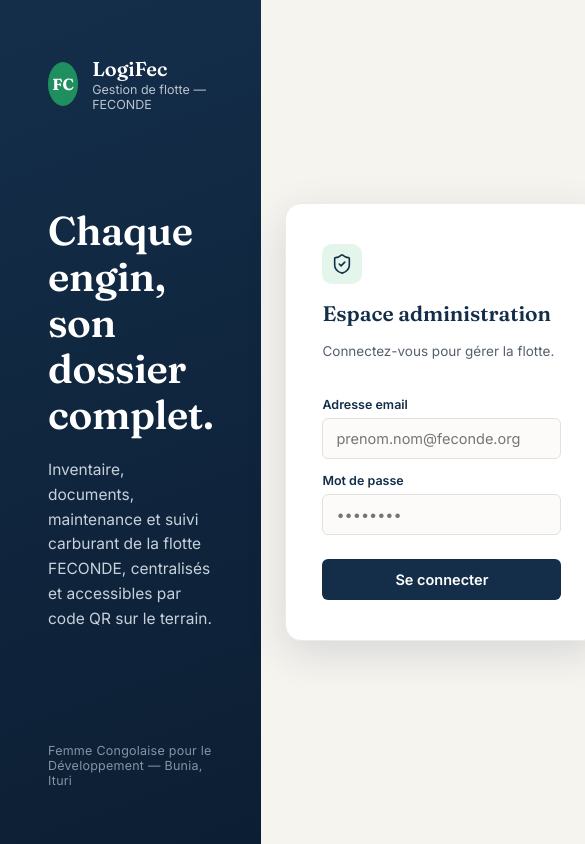
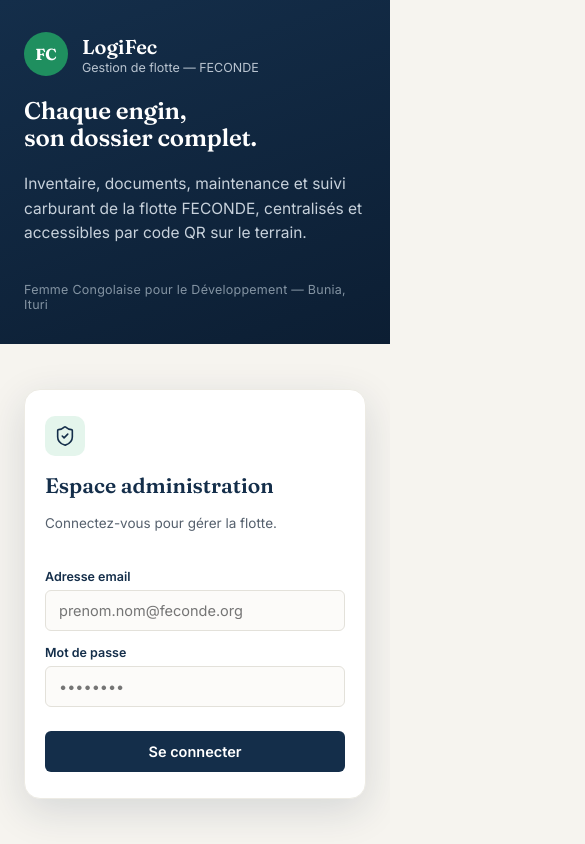
Before and after one commit to olivierkamali9-blip/logifec-feconde, a React (Vite) app: page /login in a window 390 px wide. Shown: the top 844 px of the page, 585 px wide, since content can reach past the window. Built offline with nearby package versions, Linux system fonts and the light colour scheme; no server answers.

Commit message:
Rendre l'app responsive (mobile, tablette, desktop)

```diff
--- a/index.html
+++ b/index.html
@@ -4,7 +4,7 @@
     <meta charset="UTF-8" />
     <link rel="icon" type="image/svg+xml" href="/favicon.svg" />
     <meta name="viewport" content="width=device-width, initial-scale=1.0" />
-    <title>logifec</title>
+    <title>LogiFec — Gestion de flotte FECONDE</title>
   </head>
   <body>
     <div id="root"></div>
--- a/src/components/AdminLayout.jsx
+++ b/src/components/AdminLayout.jsx
@@ -19,9 +19,9 @@
   ]
 
   return (
-    <div style={styles.wrap}>
-      <aside style={styles.sidebar}>
-        <div style={styles.brand}>
+    <div style={styles.wrap} className="lf-admin-wrap">
+      <aside style={styles.sidebar} className="lf-sidebar">
+        <div style={styles.brand} className="lf-sidebar-brand">
           <div style={styles.logoCircle}>FC</div>
           <div>
             <div style={styles.brandName}>LogiFec</div>
@@ -29,24 +29,29 @@
           </div>
         </div>
 
-        <nav style={styles.nav}>
+        <nav style={styles.nav} className="lf-sidebar-nav">
           {navItems.map(({ to, icon: Icon, label, end }) => (
             <NavLink
               key={to}
               to={to}
               end={end}
+              className="lf-nav-item"
               style={({ isActive }) => ({
                 ...styles.navItem,
                 ...(isActive ? styles.navItemActive : {}),
               })}
             >
               <Icon size={17} strokeWidth={1.8} />
-              {label}
+              <span>{label}</span>
             </NavLink>
           ))}
         </nav>
 
-        <div style={styles.sidebarFooter}>
+        <button onClick={handleLogout} style={styles.mobileLogoutBtn} className="lf-mobile-logout">
+          <LogOut size={17} strokeWidth={1.8} />
+        </button>
+
+        <div style={styles.sidebarFooter} className="lf-sidebar-footer">
           <div style={styles.userBox}>
             <div style={styles.userAvatar}>{(adminProfile?.nom || '?').charAt(0).toUpperCase()}</div>
             <div style={{ minWidth: 0 }}>
@@ -106,4 +111,9 @@
     cursor: 'pointer', fontWeight: 500,
   },
   main: { background: 'var(--sand)', minHeight: '100vh' },
+  mobileLogoutBtn: {
+    display: 'none', alignItems: 'center', justifyContent: 'center',
+    width: 36, height: 36, borderRadius: 8, background: 'rgba(255,255,255,0.08)',
+    border: 'none', color: '#B9C4D0', cursor: 'pointer', flexShrink: 0, marginLeft: 8,
+  },
 }
--- a/src/components/DocumentsManager.jsx
+++ b/src/components/DocumentsManager.jsx
@@ -73,7 +73,7 @@
 
       {showForm && (
         <form onSubmit={handleUpload} style={styles.uploadForm}>
-          <div style={styles.formRow}>
+          <div style={styles.formRow} className="lf-form-row">
             <div style={{ flex: 1 }}>
               <label style={styles.label}>Type de document</label>
               <select value={typeDocument} onChange={(e) => setTypeDocument(e.target.value)} style={styles.select}>
@@ -88,7 +88,7 @@
             )}
           </div>
 
-          <div style={styles.formRow}>
+          <div style={styles.formRow} className="lf-form-row">
             <div style={{ flex: 1 }}>
               <label style={styles.label}>Fichier (PDF, Word ou image)</label>
               <input
--- a/src/index.css
+++ b/src/index.css
@@ -64,3 +64,48 @@
 ::-webkit-scrollbar-track { background: transparent; }
 ::-webkit-scrollbar-thumb { background: var(--line); border-radius: 10px; }
 ::-webkit-scrollbar-thumb:hover { background: #C9C6BB; }
+
+/* ============ RESPONSIVE ============ */
+
+@media (max-width: 860px) {
+  .lf-login-page { grid-template-columns: 1fr !important; }
+  .lf-login-left { padding: 32px 24px !important; }
+  .lf-login-hero-title { font-size: 28px !important; }
+
+  .lf-admin-wrap { grid-template-columns: 1fr !important; }
+  .lf-sidebar {
+    position: sticky !important; top: 0 !important; height: auto !important;
+    flex-direction: row !important; align-items: center !important;
+    padding: 12px 14px !important; z-index: 50 !important;
+    overflow-x: auto !important;
+  }
+  .lf-sidebar-brand { padding: 0 10px 0 0 !important; flex-shrink: 0 !important; }
+  .lf-sidebar-nav { flex-direction: row !important; flex: none !important; gap: 4px !important; }
+  .lf-nav-item span { display: none !important; }
+  .lf-nav-item { padding: 9px !important; }
+  .lf-sidebar-footer { display: none !important; }
+  .lf-mobile-logout { display: flex !important; }
+
+  .lf-page { padding: 20px 16px !important; }
+  .lf-page-header { flex-direction: column !important; align-items: flex-start !important; gap: 12px !important; }
+
+  .lf-stats-grid { grid-template-columns: 1fr 1fr !important; }
+  .lf-grid-2 { grid-template-columns: 1fr !important; }
+
+  .lf-fiche-layout { grid-template-columns: 1fr !important; }
+  .lf-fiche-layout > div:last-child { position: static !important; top: auto !important; }
+  .lf-fields-grid { grid-template-columns: 1fr !important; }
+  .lf-form-row { flex-direction: column !important; }
+
+  .lf-table-head { display: none !important; }
+  .lf-table-row { flex-wrap: wrap !important; }
+
+  .lf-dash-row { grid-template-columns: 1fr 1fr !important; }
+}
+
+@media (max-width: 480px) {
+  .lf-stats-grid { grid-template-columns: 1fr !important; }
+  .lf-dash-row { grid-template-columns: 1fr !important; }
+  .lf-login-hero-title { font-size: 24px !important; }
+  .lf-card { padding: 26px 20px !important; }
+}
--- a/src/pages/Administrateurs.jsx
+++ b/src/pages/Administrateurs.jsx
@@ -61,8 +61,8 @@
   }
 
   return (
-    <div style={styles.page}>
-      <header style={styles.header}>
+    <div style={styles.page} className="lf-page">
+      <header style={styles.header} className="lf-page-header">
         <div>
           <h1 style={styles.title}>Administrateurs</h1>
           <p style={styles.subtitle}>Personnes ayant accès à la gestion de la flotte</p>
@@ -75,7 +75,7 @@
 
       {showForm && (
         <form onSubmit={handleInvite} style={styles.formCard}>
-          <div style={styles.formRow}>
+          <div style={styles.formRow} className="lf-form-row">
             <div style={{ flex: 1 }}>
               <label style={styles.label}>Nom complet</label>
               <input style={styles.input} required value={nom} onChange={(e) => setNom(e.target.value)} placeholder="Ex: Godgive Alimwimana" />
@@ -85,7 +85,7 @@
               <input type="email" style={styles.input} required value={email} onChange={(e) => setEmail(e.target.value)} placeholder="prenom.nom@feconde.org" />
             </div>
           </div>
-          <div style={styles.formRow}>
+          <div style={styles.formRow} className="lf-form-row">
             <div style={{ flex: 1 }}>
               <label style={styles.label}>Mot de passe temporaire</label>
               <input type="text" style={styles.input} required minLength={6} value={password} onChange={(e) => setPassword(e.target.value)} placeholder="Au moins 6 caractères" />
@@ -121,8 +121,8 @@
 }
 
 const styles = {
-  page: { padding: '36px 44px', maxWidth: 900 },
-  header: { display: 'flex', justifyContent: 'space-between', alignItems: 'flex-end', marginBottom: 24 },
+  page: { padding: '36px 44px', maxWidth: 900, width: '100%', boxSizing: 'border-box' },
+  header: { display: 'flex', justifyContent: 'space-between', alignItems: 'flex-end', marginBottom: 24, flexWrap: 'wrap', gap: 12 },
   title: { fontSize: 26 },
   subtitle: { fontSize: 13.5, color: 'var(--ink-soft)', marginTop: 5 },
   addBtn: {
--- a/src/pages/Dashboard.jsx
+++ b/src/pages/Dashboard.jsx
@@ -33,8 +33,8 @@
   if (loading) return <div style={styles.page}><p style={{color:'var(--ink-soft)'}}>Chargement...</p></div>
 
   return (
-    <div style={styles.page}>
-      <header style={styles.header}>
+    <div style={styles.page} className="lf-page">
+      <header style={styles.header} className="lf-page-header">
         <div>
           <h1 style={styles.title}>Tableau de bord</h1>
           <p style={styles.subtitle}>Vue d'ensemble de la flotte FECONDE</p>
@@ -44,14 +44,14 @@
         </Link>
       </header>
 
-      <div style={styles.statsGrid}>
+      <div style={styles.statsGrid} className="lf-stats-grid">
         <StatCard icon={Truck} label="Véhicules enregistrés" value={total} color="var(--navy)" />
         <StatCard icon={Truck} label="Actifs" value={actifs} color="var(--emerald)" />
         <StatCard icon={Wrench} label="En maintenance / panne" value={enMaintenance} color="var(--amber)" />
         <StatCard icon={Ban} label="Hors service" value={horsService} color="var(--coral)" />
       </div>
 
-      <div style={styles.grid2}>
+      <div style={styles.grid2} className="lf-grid-2">
         <div style={styles.panel}>
           <div style={styles.panelHead}>
             <AlertTriangle size={16} color="var(--coral)" />
@@ -120,8 +120,8 @@
 }
 
 const styles = {
-  page: { padding: '36px 44px', maxWidth: 1200 },
-  header: { display: 'flex', justifyContent: 'space-between', alignItems: 'flex-end', marginBottom: 32 },
+  page: { padding: '36px 44px', maxWidth: 1200, width: '100%', boxSizing: 'border-box' },
+  header: { display: 'flex', justifyContent: 'space-between', alignItems: 'flex-end', marginBottom: 32, flexWrap: 'wrap', gap: 12 },
   title: { fontSize: 26 },
   subtitle: { fontSize: 13.5, color: 'var(--ink-soft)', marginTop: 5 },
   addBtn: {
--- a/src/pages/Login.jsx
+++ b/src/pages/Login.jsx
@@ -25,8 +25,8 @@
   }
 
   return (
-    <div style={styles.page}>
-      <div style={styles.leftPanel}>
+    <div style={styles.page} className="lf-login-page">
+      <div style={styles.leftPanel} className="lf-login-left">
         <div style={styles.brandMark}>
           <div style={styles.logoCircle}>FC</div>
           <div>
@@ -36,7 +36,7 @@
         </div>
 
         <div style={styles.heroText}>
-          <h1 style={styles.heroTitle}>Chaque engin,<br/>son dossier complet.</h1>
+          <h1 style={styles.heroTitle} className="lf-login-hero-title">Chaque engin,<br/>son dossier complet.</h1>
           <p style={styles.heroDesc}>
             Inventaire, documents, maintenance et suivi carburant de la flotte FECONDE,
             centralisés et accessibles par code QR sur le terrain.
@@ -49,7 +49,7 @@
       </div>
 
       <div style={styles.rightPanel}>
-        <form onSubmit={handleSubmit} style={styles.card}>
+        <form onSubmit={handleSubmit} style={styles.card} className="lf-card">
           <div style={styles.cardIcon}><ShieldCheck size={22} color="var(--navy)" strokeWidth={1.75} /></div>
           <h2 style={styles.cardTitle}>Espace administration</h2>
           <p style={styles.cardSub}>Connectez-vous pour gérer la flotte.</p>
@@ -92,6 +92,8 @@
     minHeight: '100vh',
     display: 'grid',
     gridTemplateColumns: '1.1fr 1fr',
+    width: '100%',
+    overflowX: 'hidden',
   },
   leftPanel: {
     background: 'linear-gradient(160deg, #142E4A 0%, #0C1E33 100%)',
--- a/src/pages/Parametres.jsx
+++ b/src/pages/Parametres.jsx
@@ -30,7 +30,7 @@
   }
 
   return (
-    <div style={styles.page}>
+    <div style={styles.page} className="lf-page">
       <header style={styles.header}>
         <h1 style={styles.title}>Paramètres</h1>
         <p style={styles.subtitle}>Configuration générale de LogiFec</p>
@@ -77,7 +77,7 @@
 }
 
 const styles = {
-  page: { padding: '36px 44px', maxWidth: 720 },
+  page: { padding: '36px 44px', maxWidth: 720, width: '100%', boxSizing: 'border-box' },
   header: { marginBottom: 28 },
   title: { fontSize: 26 },
   subtitle: { fontSize: 13.5, color: 'var(--ink-soft)', marginTop: 5 },
--- a/src/pages/ScanPublic.jsx
+++ b/src/pages/ScanPublic.jsx
@@ -121,7 +121,7 @@
           </div>
         )}
 
-        <div style={styles.dashRow}>
+        <div style={styles.dashRow} className="lf-dash-row">
           <MiniStat icon={Gauge} label="Base affectée" value={vehicule.base_affectee || '—'} />
           <MiniStat icon={Wrench} label="Chauffeur principal" value={vehicule.chauffeur_principal || '—'} />
           <MiniStat icon={Fuel} label="Carburant" value={vehicule.type_carburant || '—'} />
--- a/src/pages/VehiculeFiche.jsx
+++ b/src/pages/VehiculeFiche.jsx
@@ -117,12 +117,12 @@
   if (loading) return <div style={styles.page}><p style={{ color: 'var(--ink-soft)' }}>Chargement...</p></div>
 
   return (
-    <div style={styles.page}>
+    <div style={styles.page} className="lf-page">
       <Link to="/admin/vehicules" style={styles.backLink}>
         <ArrowLeft size={15} /> Retour aux véhicules
       </Link>
 
-      <div style={styles.layout}>
+      <div style={styles.layout} className="lf-fiche-layout">
         <form onSubmit={handleSave} style={styles.formCol}>
           <div style={styles.topCard}>
             <div style={styles.photoUpload}>
@@ -152,7 +152,7 @@
           {FORM_SECTIONS.map((section) => (
             <div key={section.title} style={styles.sectionCard}>
               <h3 style={styles.sectionTitle}>{section.title}</h3>
-              <div style={styles.fieldsGrid}>
+              <div style={styles.fieldsGrid} className="lf-fields-grid">
                 {section.fields.map((f) => (
                   <div key={f.key} style={f.type === 'textarea' ? { gridColumn: '1 / -1' } : {}}>
                     <label style={styles.label}>{f.label}</label>
@@ -220,14 +220,14 @@
 }
 
 const styles = {
-  page: { padding: '32px 44px 60px', maxWidth: 1200 },
+  page: { padding: '32px 44px 60px', maxWidth: 1200, width: '100%', boxSizing: 'border-box' },
   backLink: { display: 'inline-flex', alignItems: 'center', gap: 6, fontSize: 13, color: 'var(--ink-soft)', marginBottom: 20, fontWeight: 500 },
   layout: { display: 'grid', gridTemplateColumns: '1.5fr 1fr', gap: 24, alignItems: 'start' },
-  formCol: { display: 'flex', flexDirection: 'column', gap: 18 },
-  sideCol: { display: 'flex', flexDirection: 'column', gap: 18, position: 'sticky', top: 24 },
+  formCol: { display: 'flex', flexDirection: 'column', gap: 18, minWidth: 0 },
+  sideCol: { display: 'flex', flexDirection: 'column', gap: 18, position: 'sticky', top: 24, minWidth: 0 },
   topCard: {
     background: '#fff', border: '1px solid var(--line-soft)', borderRadius: 'var(--radius-md)',
-    padding: 22, display: 'flex', gap: 18, alignItems: 'center', boxShadow: 'var(--shadow-sm)',
+    padding: 22, display: 'flex', gap: 18, alignItems: 'center', boxShadow: 'var(--shadow-sm)', flexWrap: 'wrap',
   },
   photoUpload: { position: 'relative', flexShrink: 0 },
   photoLabel: { display: 'block', width: 84, height: 84, borderRadius: 12, overflow: 'hidden', cursor: 'pointer', position: 'relative' },
--- a/src/pages/VehiculesListe.jsx
+++ b/src/pages/VehiculesListe.jsx
@@ -30,8 +30,8 @@
   })
 
   return (
-    <div style={styles.page}>
-      <header style={styles.header}>
+    <div style={styles.page} className="lf-page">
+      <header style={styles.header} className="lf-page-header">
         <div>
           <h1 style={styles.title}>Véhicules</h1>
           <p style={styles.subtitle}>{vehicules.length} engin{vehicules.length > 1 ? 's' : ''} enregistré{vehicules.length > 1 ? 's' : ''}</p>
@@ -60,7 +60,7 @@
         </div>
       ) : (
         <div style={styles.tableWrap}>
-          <div style={styles.tableHeadRow}>
+          <div style={styles.tableHeadRow} className="lf-table-head">
             <div style={{ width: 46 }} />
             <div style={{ flex: 2 }}>Véhicule</div>
             <div style={{ flex: 1 }}>ID Engin</div>
@@ -70,7 +70,7 @@
             <div style={{ width: 20 }} />
           </div>
           {filtered.map((v) => (
-            <Link key={v.id} to={`/admin/vehicules/${v.id}`} style={styles.row}>
+            <Link key={v.id} to={`/admin/vehicules/${v.id}`} style={styles.row} className="lf-table-row">
               <div style={styles.photoBox}>
                 {v.photo_url ? <img src={v.photo_url} alt="" style={styles.photoImg} /> : <Truck size={16} color="var(--ink-soft)" />}
               </div>
@@ -92,8 +92,8 @@
 }
 
 const styles = {
-  page: { padding: '36px 44px', maxWidth: 1200 },
-  header: { display: 'flex', justifyContent: 'space-between', alignItems: 'flex-end', marginBottom: 24 },
+  page: { padding: '36px 44px', maxWidth: 1200, width: '100%', boxSizing: 'border-box' },
+  header: { display: 'flex', justifyContent: 'space-between', alignItems: 'flex-end', marginBottom: 24, flexWrap: 'wrap', gap: 12 },
   title: { fontSize: 26 },
   subtitle: { fontSize: 13.5, color: 'var(--ink-soft)', marginTop: 5 },
   addBtn: {
```
